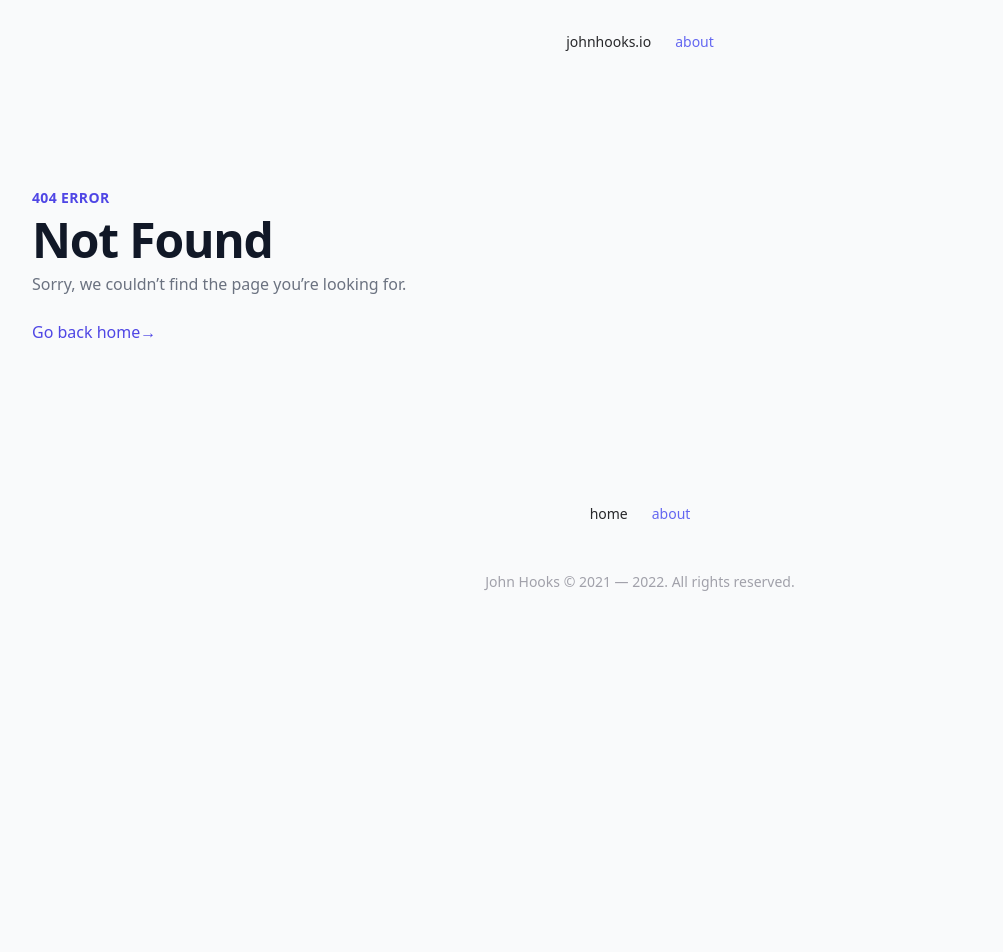
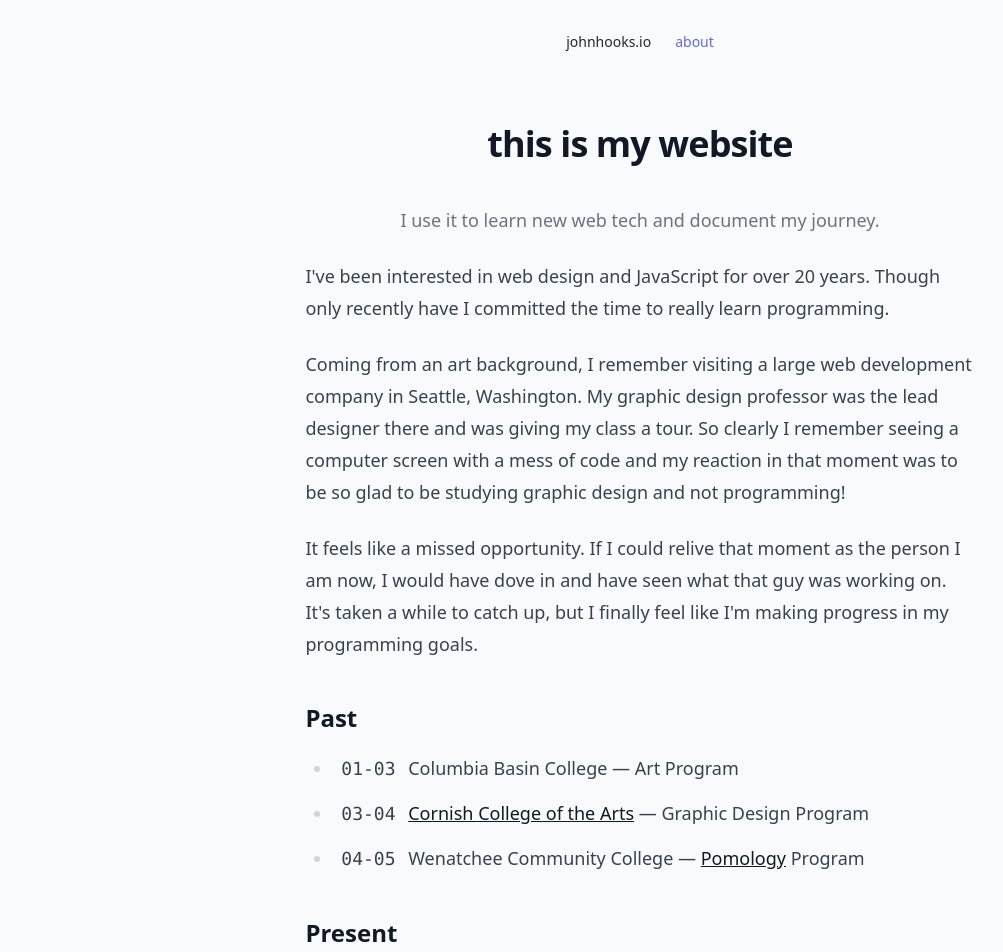
Before and after one commit to johnhooks/johnhooks.github.io, a SvelteKit app: page /about in a window 1280 px wide. Before the commit this address had no page. Shown: the top 952 px of the page, without its empty margins (0-1003 px from the left). Before the commit the page ends 800 px from the top, so only its background shows below. Built offline with nearby package versions, Linux system fonts and the light colour scheme.

Commit message:
feat: add about page

```diff
--- /dev/null
+++ b/src/lib/components/article-template.svelte
@@ -0,0 +1,31 @@
+<script lang="ts">
+  export let title: string;
+  export let subtitle: string;
+</script>
+
+<div class="antialiased text-gray-900">
+  <div class="px-4 py-10 max-w-3xl mx-auto sm:px-6 sm:py-12 lg:max-w-4xl lg:py-16 lg:px-8">
+    <article>
+      <div class="space-y-10 sm:space-y-12 lg:space-y-20 ">
+        <div class="prose prose-sm sm:prose lg:prose-lg mx-auto">
+          <h1>
+            <span
+              class="block text-xl text-center leading-8 font-extrabold tracking-tight text-gray-900 sm:text-4xl"
+            >
+              {title}
+            </span>
+            <!-- <span class="mt-2 block text-base text-center text-indigo-600 font-semibold tracking-wide uppercase">
+              <time datetime="{formatDate(publishedOn, "yyyy-MM-dd")}">
+                {formatDate(publishedOn, "LLLL d, Y")}
+              </time>
+            </span> -->
+          </h1>
+          <p class="mt-8 text-center text-gray-500 leading-8">
+            {subtitle}
+          </p>
+          <slot />
+        </div>
+      </div>
+    </article>
+  </div>
+</div>
--- a/src/routes/+layout.svelte
+++ b/src/routes/+layout.svelte
@@ -7,6 +7,16 @@
 <svelte:head>
   <meta property="og:locale" content="en_US" />
   <meta property="og:site_name" content="johnhooks.io" />
+  <meta property="og:image" content="https://johnhooks.io/images/johnhooks_avatar.jpg" />
+  <meta property="og:image:width" content="640" />
+  <meta property="og:image:height" content="640" />
+  <meta
+    property="og:image:alt"
+    content="Drawn dizzy eyed avatar of John Hooks, inspired by a drawing done by his daughter Helen when she was three years old."
+  />
+  <meta name="twitter:card" content="summary" />
+  <meta name="twitter:image" content="https://johnhooks.io/images/johnhooks_avatar.jpg" />
+  <meta name="twitter:creator" content="@_johnhooks" />
 </svelte:head>
 
 <Navigation />
--- a/src/routes/+page.svelte
+++ b/src/routes/+page.svelte
@@ -17,16 +17,6 @@
     property="og:description"
     content="This is my website. I use it to learn new web tech and document my journey."
   />
-  <meta property="og:image" content="https://johnhooks.io/images/johnhooks_avatar.jpg" />
-  <meta property="og:image:width" content="640" />
-  <meta property="og:image:height" content="640" />
-  <meta
-    property="og:image:alt"
-    content="Drawn dizzy eyed avatar of John Hooks, inspired by a drawing done by his daughter Helen when she was three years old."
-  />
-  <meta name="twitter:card" content="summary" />
-  <meta name="twitter:image" content="https://johnhooks.io/images/johnhooks_avatar.jpg" />
-  <meta name="twitter:creator" content="@_johnhooks" />
 </svelte:head>
 
 <div class="max-w-7xl mx-auto px-4 sm:px-6">
--- /dev/null
+++ b/src/routes/about/+page.svelte
@@ -0,0 +1,68 @@
+<script>
+  import Article from "$lib/components/article-template.svelte";
+</script>
+
+<svelte:head>
+  <title>about me / johnhooks.io</title>
+  <meta
+    name="description"
+    content="I am a hobbyist programmer. Maybe someday I'll do it for a living."
+  />
+  <link rel="canonical" href="https://johnhooks.io/about" />
+  <meta property="og:title" content="about me" />
+  <meta
+    property="og:description"
+    content="I am a hobbyist programmer. Maybe someday I'll do it for a living."
+  />
+  <meta property="og:url" content="https://johnhooks.io/about" />
+
+  <meta property="article:author" content="https://github.com/johnhooks" />
+</svelte:head>
+
+<Article
+  title="this is my website"
+  subtitle=" I use it to learn new web tech and document my journey."
+>
+  <p>
+    I've been interested in web design and JavaScript for over 20 years. Though only recently have I
+    committed the time to really learn programming.
+  </p>
+
+  <p>
+    Coming from an art background, I remember visiting a large web development company in Seattle,
+    Washington. My graphic design professor was the lead designer there and was giving my class a
+    tour. So clearly I remember seeing a computer screen with a mess of code and my reaction in that
+    moment was to be so glad to be studying graphic design and not programming!
+  </p>
+
+  <p>
+    It feels like a missed opportunity. If I could relive that moment as the person I am now, I
+    would have dove in and have seen what that guy was working on. It's taken a while to catch up,
+    but I finally feel like I'm making progress in my programming goals.
+  </p>
+
+  <h3>Past</h3>
+
+  <ul>
+    <li>
+      <span class="font-mono mr-2">01-03</span> Columbia Basin College &#8212 Art Program
+    </li>
+    <li>
+      <span class="font-mono mr-2">03-04</span>
+      <a href="https://www.cornish.edu/">Cornish College of the Arts</a> &#8212 Graphic Design Program
+    </li>
+    <li>
+      <span class="font-mono mr-2">04-05</span>
+      Wenatchee Community College &#8212
+      <a href="https://en.wikipedia.org/wiki/Pomology">Pomology</a>
+      Program
+    </li>
+  </ul>
+
+  <h3>Present</h3>
+  <ul>
+    <li>
+      <span class="font-mono mr-2">05-Present</span> Hooks Crane Service, Inc &#8212 Owner
+    </li>
+  </ul>
+</Article>
--- a/src/routes/posts/[slug]/+layout.server.js
+++ /dev/null
@@ -1,8 +0,0 @@
-import { BASE_URL } from "$lib/const";
-
-/** @type {import('./$types').LayoutServerLoad} */
-export function load() {
-  return {
-    base_url: BASE_URL,
-  };
-}
--- a/src/routes/posts/[slug]/+layout.svelte
+++ b/src/routes/posts/[slug]/+layout.svelte
@@ -1,22 +1,5 @@
-<script>
-  /** @type {import('./$types').LayoutData} */
-  export let data;
-
-  const avatarUrl = `${data.base_url}/images/johnhooks_avatar.jpg`;
-</script>
-
 <svelte:head>
-  <meta property="og:image" content={avatarUrl} />
-  <meta property="og:image:width" content="640" />
-  <meta property="og:image:height" content="640" />
-  <meta
-    property="og:image:alt"
-    content="Drawn dizzy eyed avatar of John Hooks, inspired by a drawing done by his daughter Helen when she was three years old."
-  />
   <meta property="og:type" content="article" />
-  <meta name="twitter:card" content="summary" />
-  <meta name="twitter:image" content={avatarUrl} />
-  <meta name="twitter:creator" content="@_johnhooks" />
 </svelte:head>
 
 <slot />
--- a/src/routes/posts/[slug]/+page.svelte
+++ b/src/routes/posts/[slug]/+page.svelte
@@ -1,4 +1,6 @@
 <script>
+  import Article from "$lib/components/article-template.svelte";
+
   /** @type {import('./$types').PageData} */
   export let data;
 
@@ -18,29 +20,6 @@
   <!-- <meta property="article:modified_time" content={data.updatedAt} /> -->
 </svelte:head>
 
-<div class="antialiased text-gray-900">
-  <div class="px-4 py-10 max-w-3xl mx-auto sm:px-6 sm:py-12 lg:max-w-4xl lg:py-16 lg:px-8">
-    <article>
-      <div class="space-y-10 sm:space-y-12 lg:space-y-20 ">
-        <div class="prose prose-sm sm:prose lg:prose-lg mx-auto">
-          <h1>
-            <span
-              class="block text-xl text-center leading-8 font-extrabold tracking-tight text-gray-900 sm:text-4xl"
-            >
-              {data.title}
-            </span>
-            <!-- <span class="mt-2 block text-base text-center text-indigo-600 font-semibold tracking-wide uppercase">
-              <time datetime="{formatDate(publishedOn, "yyyy-MM-dd")}">
-                {formatDate(publishedOn, "LLLL d, Y")}
-              </time>
-            </span> -->
-          </h1>
-          <p class="mt-8 text-center text-gray-500 leading-8">
-            {data.abstract}
-          </p>
-          <svelte:component this={data.content} />
-        </div>
-      </div>
-    </article>
-  </div>
-</div>
+<Article title={data.title} subtitle={data.abstract}>
+  <svelte:component this={data.content} />
+</Article>
```
